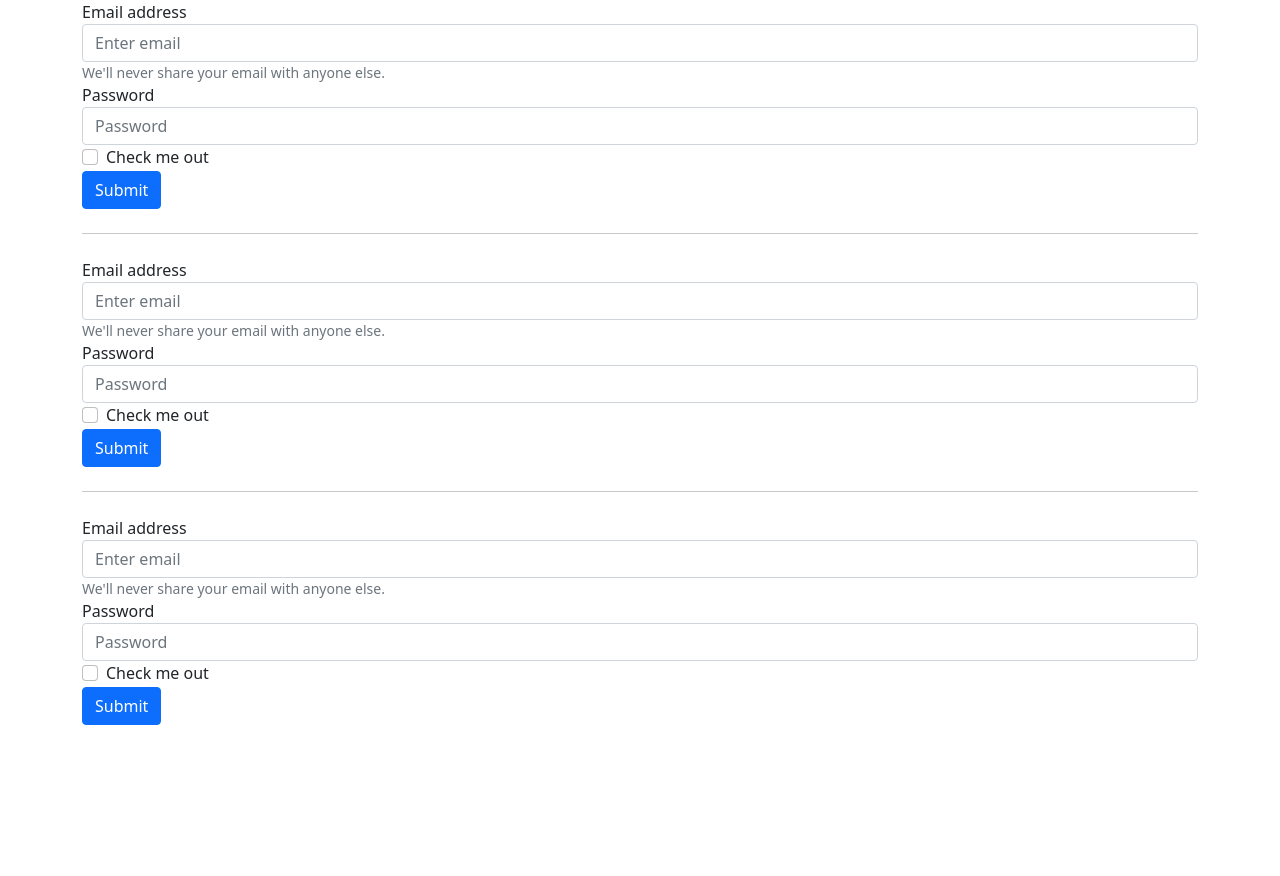
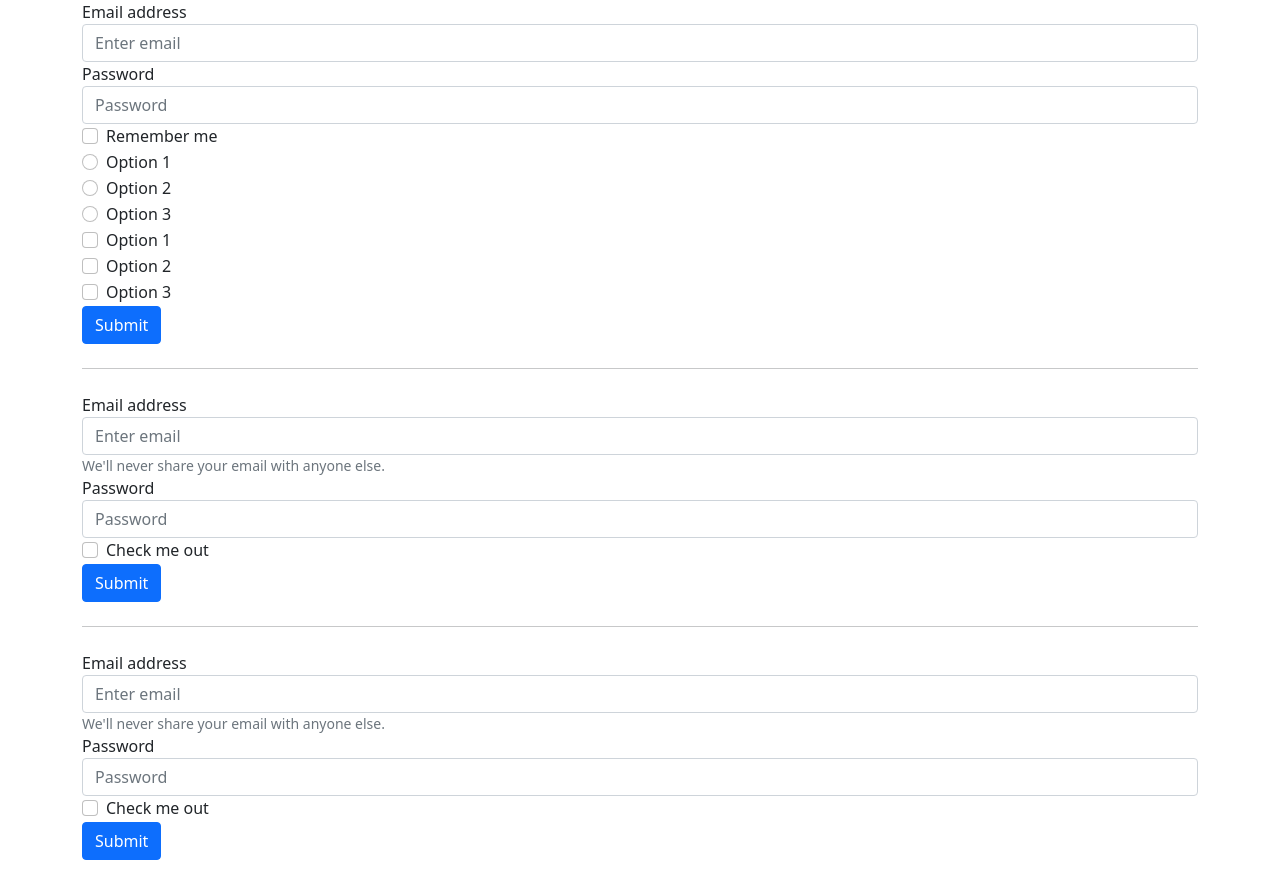
Before and after one commit to arekzajacSC/angular-ivy-fwxuqx, an Angular app: page / in a window 1280 px wide. Before the commit the page ends 800 px from the top, so only its background shows below. Built offline with nearby package versions, Linux system fonts and the light colour scheme.

Commit message:
template form update

```diff
--- a/src/app.module.ts
+++ b/src/app.module.ts
@@ -1,3 +1,4 @@
+import { CommonModule } from '@angular/common';
 import { NgModule } from '@angular/core';
 import { FormsModule, ReactiveFormsModule } from '@angular/forms';
 import { BrowserModule } from '@angular/platform-browser';
@@ -7,7 +8,7 @@ import { ReactiveFormComponent } from './forms/reactive.component';
 import { TemplateFormComponent } from './forms/template.component';
 
 @NgModule({
-  imports: [BrowserModule, FormsModule, ReactiveFormsModule],
+  imports: [BrowserModule, CommonModule, FormsModule, ReactiveFormsModule],
   declarations: [
     FormComponent,
     TemplateFormComponent,
--- a/src/forms/template.component.html
+++ b/src/forms/template.component.html
@@ -1,20 +1,21 @@
-<form>
+<form #f="ngForm" (submit)="onSubmit(f)">
   <div class="form-group">
     <label for="exampleInputEmail1">Email address</label>
     <input
+      name="login"
+      ngModel
       type="email"
       class="form-control"
       id="exampleInputEmail1"
       aria-describedby="emailHelp"
       placeholder="Enter email"
     />
-    <small id="emailHelp" class="form-text text-muted"
-      >We'll never share your email with anyone else.</small
-    >
   </div>
   <div class="form-group">
     <label for="exampleInputPassword1">Password</label>
     <input
+      name="password"
+      ngModel
       type="password"
       class="form-control"
       id="exampleInputPassword1"
@@ -22,8 +23,63 @@
     />
   </div>
   <div class="form-check">
-    <input type="checkbox" class="form-check-input" id="exampleCheck1" />
-    <label class="form-check-label" for="exampleCheck1">Check me out</label>
+    <input
+      name="rememberMe"
+      [ngModel]="false"
+      type="checkbox"
+      class="form-check-input"
+      id="exampleCheck1"
+    />
+    <label class="form-check-label" for="exampleCheck1">Remember me</label>
+  </div>
+  <div class="form-group">
+    <div class="form-check">
+      <input
+        name="radioOption"
+        type="radio"
+        class="form-check-input"
+        id="exampleCheck1"
+        value="option1"
+      />
+      <label class="form-check-label" for="exampleCheck1">Option 1</label>
+    </div>
+    <div class="form-check">
+      <input
+        name="radioOption"
+        ngModel
+        type="radio"
+        class="form-check-input"
+        id="exampleCheck1"
+        value="option2"
+      />
+      <label class="form-check-label" for="exampleCheck1">Option 2</label>
+    </div>
+    <div class="form-check">
+      <input
+        name="radioOption"
+        ngModel
+        type="radio"
+        class="form-check-input"
+        id="exampleCheck1"
+        value="option3"
+      />
+      <label class="form-check-label" for="exampleCheck1">Option 3</label>
+    </div>
+  </div>
+  <div class="form-group">
+    <div class="form-check" *ngFor="let option of options; index as i">
+      <input
+        name="options"
+        type="checkbox"
+        [(ngModel)]="option.checked"
+        [ngModelOptions]="{ standalone: true }"
+        class="form-check-input"
+        id="exampleCheck1"
+      />
+      <label class="form-check-label" for="exampleCheck1">{{
+        option.label
+      }}</label>
+    </div>
   </div>
   <button type="submit" class="btn btn-primary">Submit</button>
 </form>
--- a/src/forms/template.component.ts
+++ b/src/forms/template.component.ts
@@ -1,9 +1,23 @@
 import { Component } from '@angular/core';
+import { NgForm } from '@angular/forms';
 
 @Component({
   selector: 'example-template-form',
   templateUrl: './template.component.html',
 })
 export class TemplateFormComponent {
-  onSubmit() {}
+  options = [
+    { value: 'option1', label: 'Option 1', checked: false },
+    { value: 'option2', label: 'Option 2', checked: false },
+    { value: 'option3', label: 'Option 3', checked: false },
+  ];
+
+  onSubmit(form: NgForm) {
+    console.log({
+      ...form.value,
+      options: this.options
+        .filter((option) => option.checked)
+        .map((option) => option.value),
+    });
+  }
 }
```
